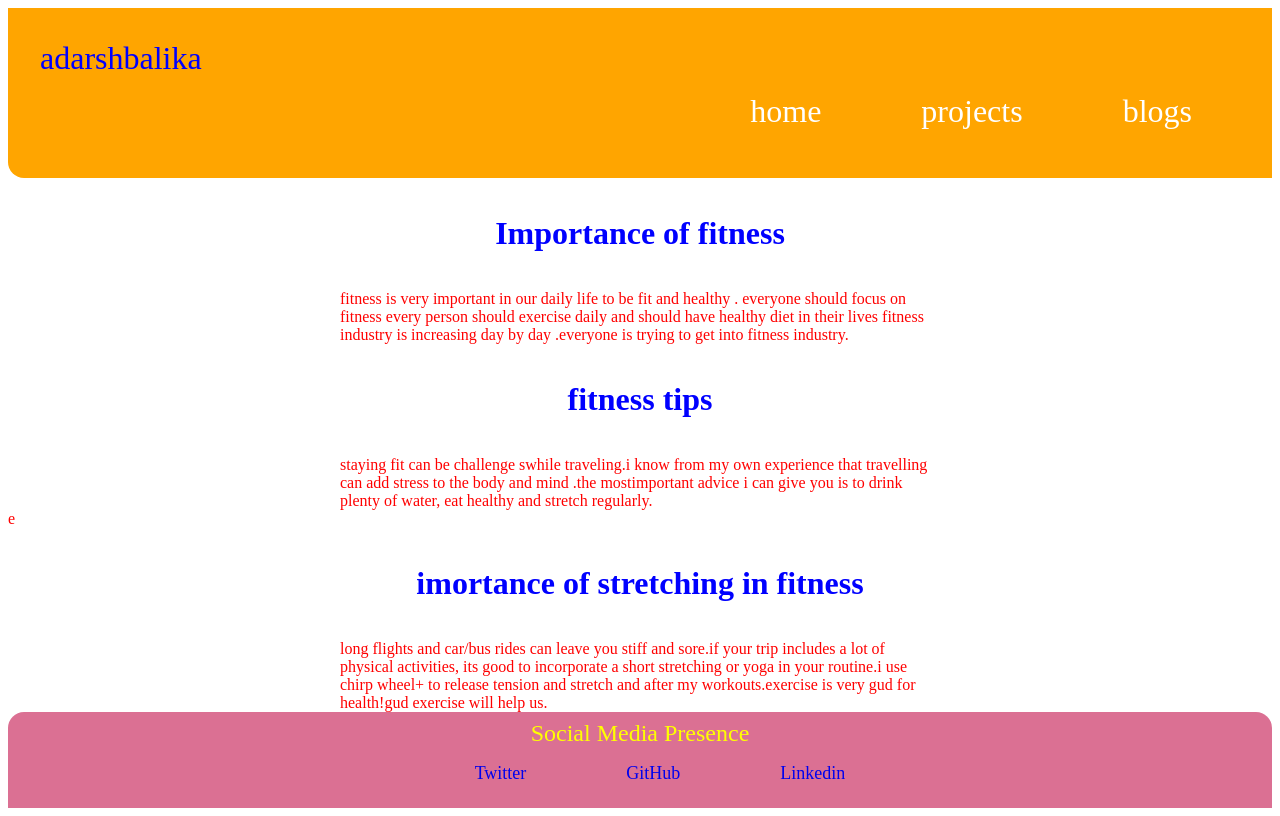
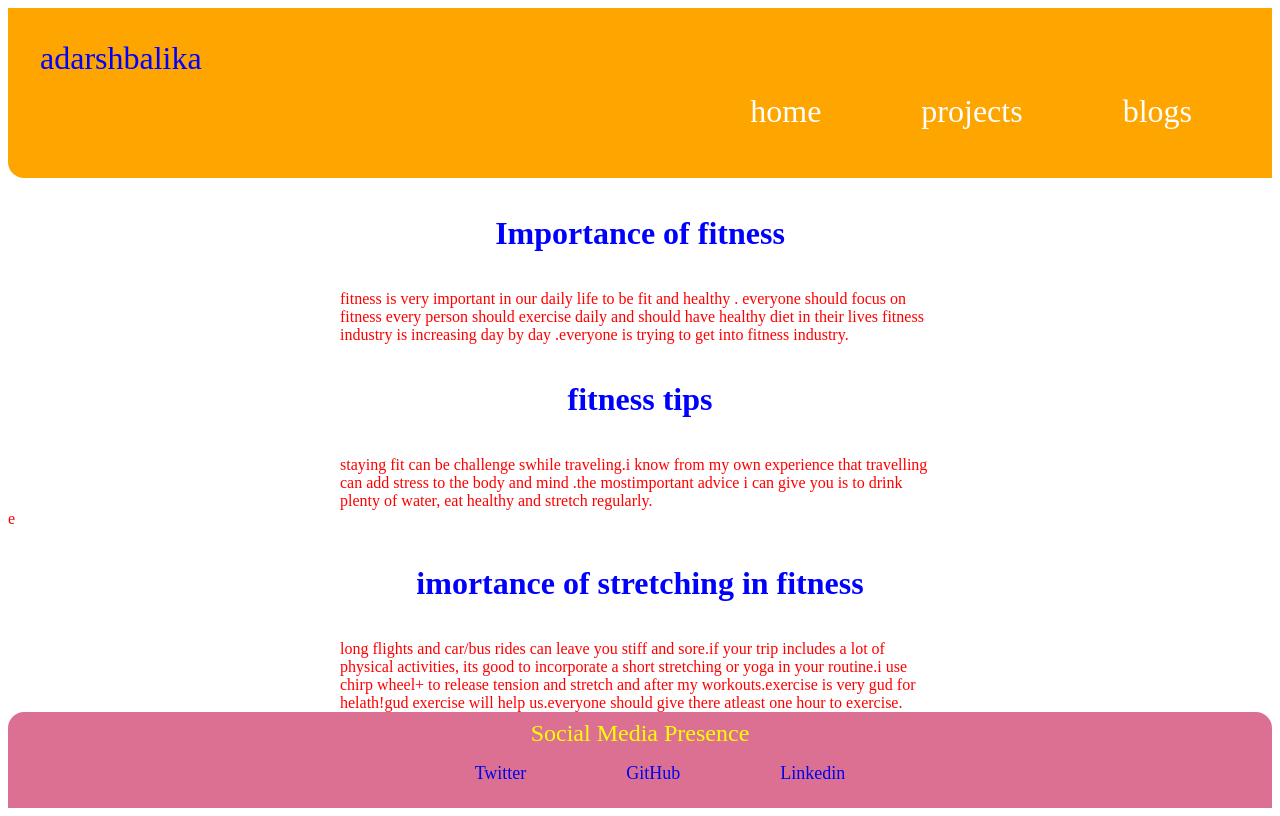
Before and after one commit to vishalbanderwale/assignment-mark3, a plain HTML site: page fitness.html in a window 1280 px wide. Drawn offline with Linux system fonts and the light colour scheme.

Commit message:
updatedinfo

```diff
--- a/fitness.html
+++ b/fitness.html
@@ -43,7 +43,7 @@
         you stiff and sore.if your trip includes a lot of physical activities,
         its good to incorporate a short stretching or yoga
         in your routine.i use chirp wheel+ to release tension and
-        stretch and after my workouts.exercise is very gud for health!gud exercise will help us.
+        stretch and after my workouts.exercise is very gud for helath!gud exercise will help us.everyone should give there atleast one hour to exercise.
 
 
     </div>
```
